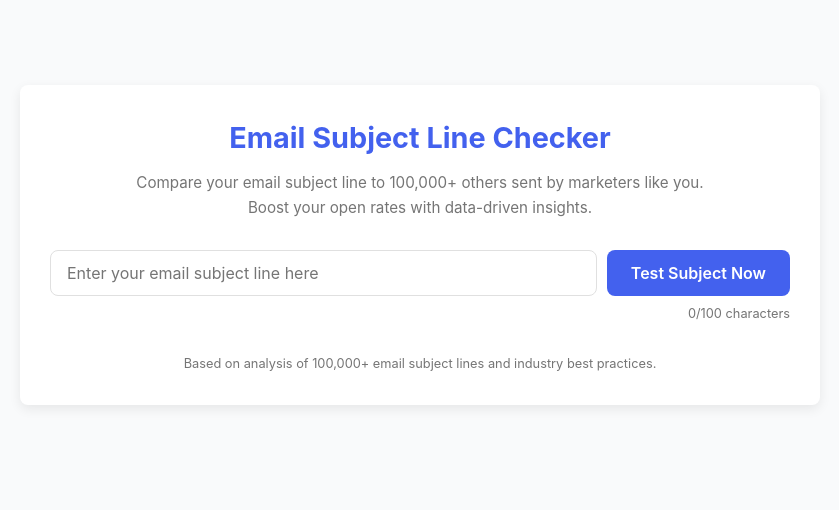
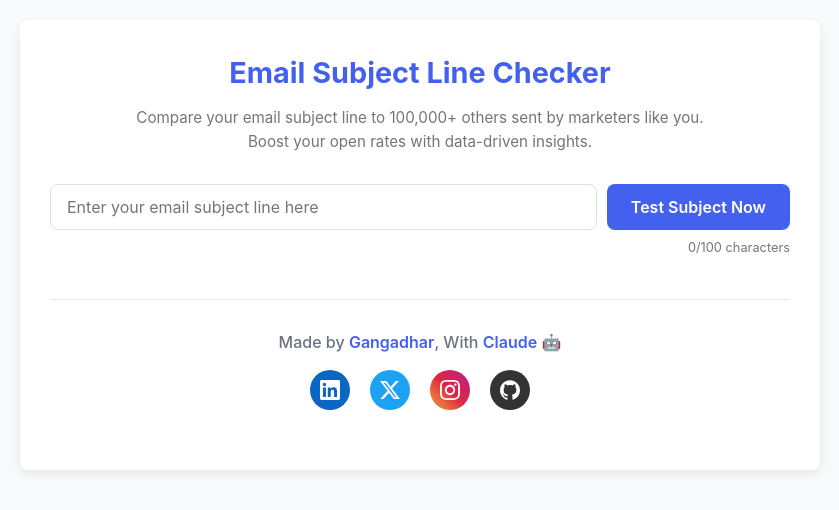
Before and after one commit to gangadhar02/subjectlinechecker, a plain HTML site: page index.html in a window 1280 px wide. Shown: the part 140-650 px from the top of the page, without its empty margins (220-1059 px from the left). Drawn offline with Linux system fonts and the light colour scheme.

Commit message:
Update index.html
Added Footer

```diff
--- a/index.html
+++ b/index.html
@@ -764,11 +764,64 @@
             animation: slideUp 0.5s ease forwards;
         }
 
-        .footnote {
+        .footer {
             text-align: center;
-            margin-top: 30px;
-            font-size: 0.8rem;
-            color: var(--text-light);
+            margin-top: 40px;
+            padding: 30px 0;
+            border-top: 1px solid #e5e7eb;
+        }
+
+        .footer-tagline {
+            font-size: 1rem;
+            color: #6b7280;
+            margin-bottom: 15px;
+            font-weight: 500;
+        }
+
+        .footer-tagline span {
+            color: var(--primary-color);
+            font-weight: 600;
+        }
+
+        .social-links {
+            display: flex;
+            justify-content: center;
+            gap: 20px;
+            margin-top: 12px;
+        }
+
+        .social-link {
+            width: 40px;
+            height: 40px;
+            border-radius: 50%;
+            display: flex;
+            align-items: center;
+            justify-content: center;
+            color: white;
+            text-decoration: none;
+            font-size: 1.2rem;
+            transition: transform 0.3s ease, opacity 0.3s ease;
+        }
+
+        .social-link:hover {
+            transform: translateY(-3px);
+            opacity: 0.9;
+        }
+
+        .social-link.linkedin {
+            background-color: #0A66C2;
+        }
+
+        .social-link.twitter {
+            background-color: #1DA1F2;
+        }
+
+        .social-link.instagram {
+            background: linear-gradient(45deg, #f09433 0%, #e6683c 25%, #dc2743 50%, #cc2366 75%, #bc1888 100%);
+        }
+
+        .social-link.github {
+            background-color: #333;
         }
 
         /* Animation delays for cascade effect */
@@ -1230,8 +1283,22 @@
             </div>
         </div>
 
-        <div class="footnote">
-            <p>Based on analysis of 100,000+ email subject lines and industry best practices.</p>
+        <div class="footer">
+            <div class="footer-tagline">Made by <span>Gangadhar</span>, With <span>Claude</span> 🤖</div>
+            <div class="social-links">
+                <a href="https://www.linkedin.com/in/gangadhar02/" target="_blank" class="social-link linkedin">
+                    <svg xmlns="http://www.w3.org/2000/svg" width="20" height="20" viewBox="0 0 24 24" fill="currentColor"><path d="M20.447 20.452h-3.554v-5.569c0-1.328-.027-3.037-1.852-3.037-1.853 0-2.136 1.445-2.136 2.939v5.667H9.351V9h3.414v1.561h.046c.477-.9 1.637-1.85 3.37-1.85 3.601 0 4.267 2.37 4.267 5.455v6.286zM5.337 7.433c-1.144 0-2.063-.926-2.063-2.065 0-1.138.92-2.063 2.063-2.063 1.14 0 2.064.925 2.064 2.063 0 1.139-.925 2.065-2.064 2.065zm1.782 13.019H3.555V9h3.564v11.452zM22.225 0H1.771C.792 0 0 .774 0 1.729v20.542C0 23.227.792 24 1.771 24h20.451C23.2 24 24 23.227 24 22.271V1.729C24 .774 23.2 0 22.222 0h.003z"/></svg>
+                </a>
+                <a href="https://x.com/gangadhar__s" target="_blank" class="social-link twitter">
+                    <svg xmlns="http://www.w3.org/2000/svg" width="20" height="20" viewBox="0 0 24 24" fill="currentColor"><path d="M18.901 1.153h3.68l-8.04 9.19L24 22.846h-7.406l-5.8-7.584-6.638 7.584H.474l8.6-9.83L0 1.154h7.594l5.243 6.932ZM17.61 20.644h2.039L6.486 3.24H4.298Z"/></svg>
+                </a>
+                <a href="https://www.instagram.com/gangadhar__s/" target="_blank" class="social-link instagram">
+                    <svg xmlns="http://www.w3.org/2000/svg" width="20" height="20" viewBox="0 0 24 24" fill="currentColor"><path d="M12 2.163c3.204 0 3.584.012 4.85.07 3.252.148 4.771 1.691 4.919 4.919.058 1.265.069 1.645.069 4.849 0 3.205-.012 3.584-.069 4.849-.149 3.225-1.664 4.771-4.919 4.919-1.266.058-1.644.07-4.85.07-3.204 0-3.584-.012-4.849-.07-3.26-.149-4.771-1.699-4.919-4.92-.058-1.265-.07-1.644-.07-4.849 0-3.204.013-3.583.07-4.849.149-3.227 1.664-4.771 4.919-4.919 1.266-.057 1.645-.069 4.849-.069zm0-2.163c-3.259 0-3.667.014-4.947.072-4.358.2-6.78 2.618-6.98 6.98-.059 1.281-.073 1.689-.073 4.948 0 3.259.014 3.668.072 4.948.2 4.358 2.618 6.78 6.98 6.98 1.281.058 1.689.072 4.948.072 3.259 0 3.668-.014 4.948-.072 4.354-.2 6.782-2.618 6.979-6.98.059-1.28.073-1.689.073-4.948 0-3.259-.014-3.667-.072-4.947-.196-4.354-2.617-6.78-6.979-6.98-1.281-.059-1.69-.073-4.949-.073zm0 5.838c-3.403 0-6.162 2.759-6.162 6.162s2.759 6.163 6.162 6.163 6.162-2.759 6.162-6.163c0-3.403-2.759-6.162-6.162-6.162zm0 10.162c-2.209 0-4-1.79-4-4 0-2.209 1.791-4 4-4s4 1.791 4 4c0 2.21-1.791 4-4 4zm6.406-11.845c-.796 0-1.441.645-1.441 1.44s.645 1.44 1.441 1.44c.795 0 1.439-.645 1.439-1.44s-.644-1.44-1.439-1.44z"/></svg>
+                </a>
+                <a href="https://github.com/gangadhar02" target="_blank" class="social-link github">
+                    <svg xmlns="http://www.w3.org/2000/svg" width="20" height="20" viewBox="0 0 24 24" fill="currentColor"><path d="M12 .297c-6.63 0-12 5.373-12 12 0 5.303 3.438 9.8 8.205 11.385.6.113.82-.258.82-.577 0-.285-.01-1.04-.015-2.04-3.338.724-4.042-1.61-4.042-1.61C4.422 18.07 3.633 17.7 3.633 17.7c-1.087-.744.084-.729.084-.729 1.205.084 1.838 1.236 1.838 1.236 1.07 1.835 2.809 1.305 3.495.998.108-.776.417-1.305.76-1.605-2.665-.3-5.466-1.332-5.466-5.93 0-1.31.465-2.38 1.235-3.22-.135-.303-.54-1.523.105-3.176 0 0 1.005-.322 3.3 1.23.96-.267 1.98-.399 3-.405 1.02.006 2.04.138 3 .405 2.28-1.552 3.285-1.23 3.285-1.23.645 1.653.24 2.873.12 3.176.765.84 1.23 1.91 1.23 3.22 0 4.61-2.805 5.625-5.475 5.92.42.36.81 1.096.81 2.22 0 1.606-.015 2.896-.015 3.286 0 .315.21.69.825.57C20.565 22.092 24 17.592 24 12.297c0-6.627-5.373-12-12-12"/></svg>
+                </a>
+            </div>
         </div>
     </div>
 
```
